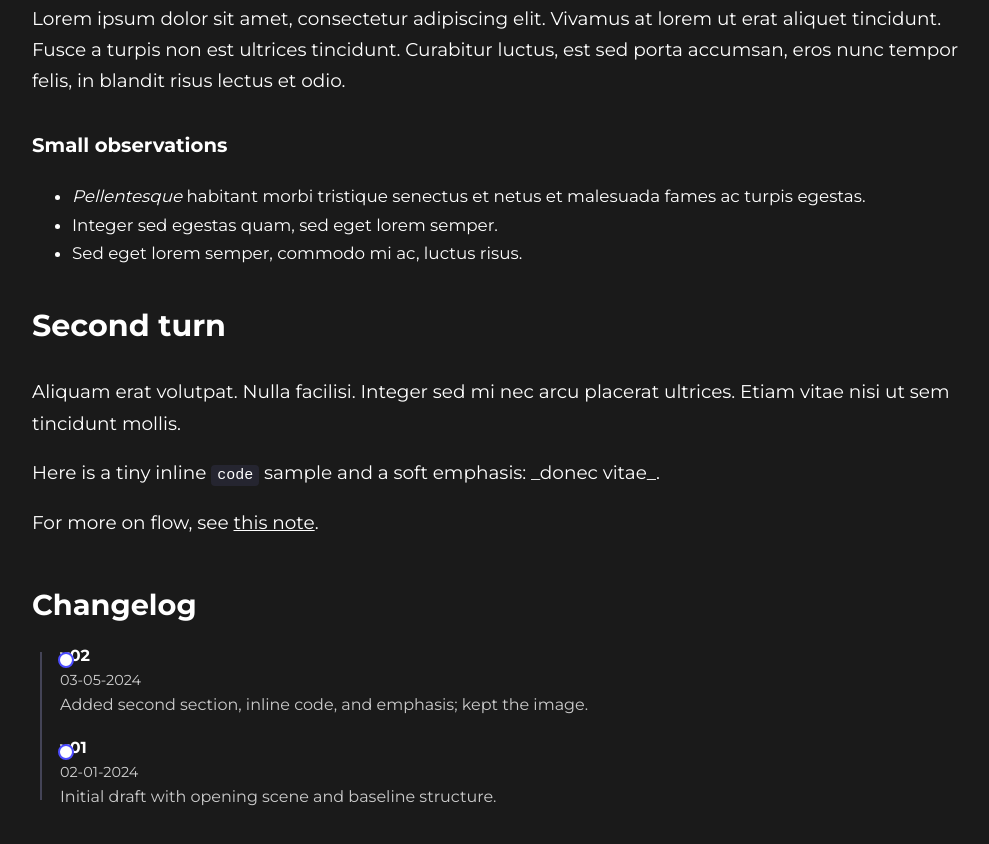
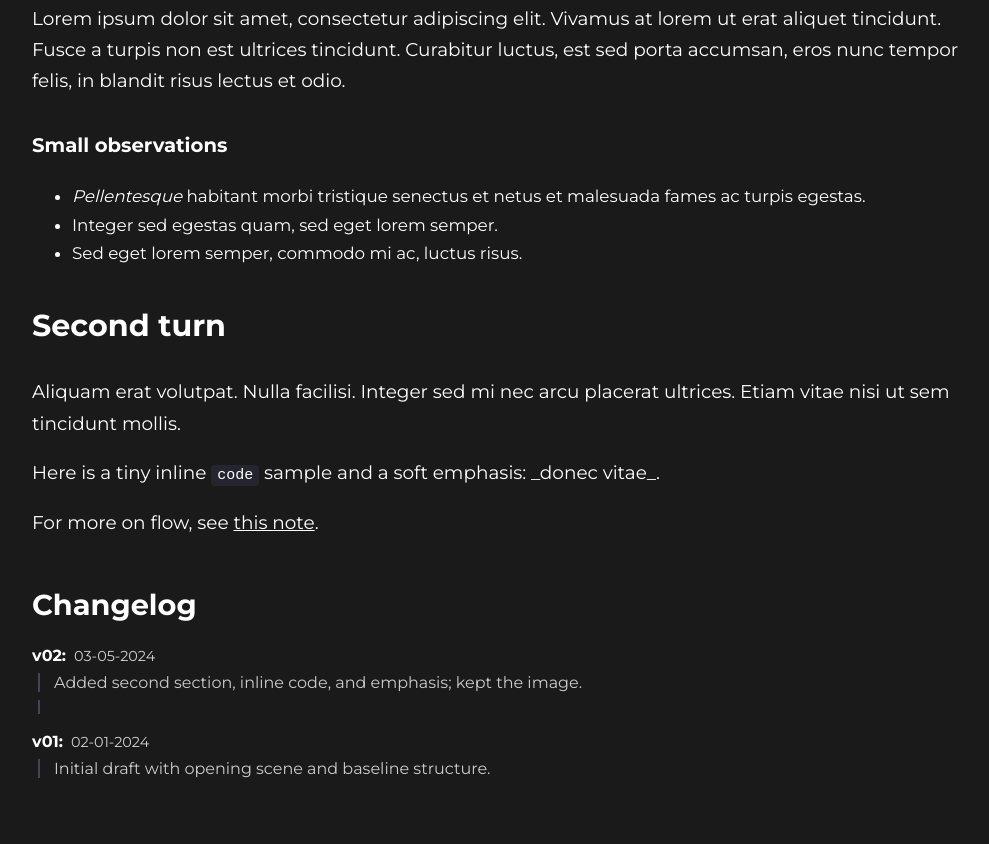
Before and after one commit to Signed-B/Signed-B.github.io, a plain HTML site: page writing/river-notes/index.html in a window 1280 px wide. Shown: the part 971-1815 px from the top of the page, without its empty margins (128-1117 px from the left). Drawn offline with Linux system fonts and the light colour scheme.

Commit message:
Restyle changelog layout

```diff
--- a/styles.css
+++ b/styles.css
@@ -278,41 +278,23 @@ nav ul li {
 
 .changelog-list {
     list-style: none;
-    padding-left: 28px;
+    padding: 0;
     margin: 16px 0 0;
-    position: relative;
+    display: flex;
+    flex-direction: column;
+    gap: 18px;
 }
 
-.changelog-list::before {
-    content: "";
-    position: absolute;
-    left: 8px;
-    top: 6px;
-    bottom: 6px;
-    width: 2px;
-    background: #444457;
+.changelog-item {
+    display: flex;
+    flex-direction: column;
+    gap: 8px;
 }
 
-.changelog-list li {
-    position: relative;
-    margin-bottom: 24px;
-}
-
-.changelog-dot {
-    position: absolute;
-    left: -2px;
-    top: 6px;
-    width: 12px;
-    height: 12px;
-    border-radius: 50%;
-    background: #ffffff;
-    border: 2px solid #4c4cff;
-}
-
-.changelog-entry {
+.changelog-head {
     display: flex;
-    flex-direction: column;
-    gap: 6px;
+    align-items: baseline;
+    gap: 8px;
 }
 
 .changelog-version {
@@ -329,6 +311,15 @@ nav ul li {
 .changelog-message {
     color: #cccccc;
     white-space: pre-wrap;
+    border-left: 2px solid #444457;
+    padding-left: 14px;
+    margin-left: 6px;
+}
+
+.changelog-spacer {
+    border-left: 2px solid #444457;
+    height: 14px;
+    margin-left: 6px;
 }
 
 /* Change view */
--- a/writing/river-notes/index.html
+++ b/writing/river-notes/index.html
@@ -41,21 +41,21 @@
 <section class="changelog">
   <h2>Changelog</h2>
   <ul class="changelog-list">
-    <li>
-  <div class="changelog-dot"></div>
-  <div class="changelog-entry">
-    <a href="/writing/river-notes/change/?f=2" class="changelog-version">v02</a>
+    <li class="changelog-item">
+  <div class="changelog-head">
+    <a href="/writing/river-notes/change/?f=2" class="changelog-version">v02:</a>
     <span class="changelog-date">03-05-2024</span>
-    <div class="changelog-message">Added second section, inline code, and emphasis; kept the image.</div>
   </div>
+  <div class="changelog-message">Added second section, inline code, and emphasis; kept the image.</div>
+  <div class="changelog-spacer" aria-hidden="true"></div>
 </li>
-<li>
-  <div class="changelog-dot"></div>
-  <div class="changelog-entry">
-    <a href="/writing/river-notes/change/?f=1" class="changelog-version">v01</a>
+<li class="changelog-item">
+  <div class="changelog-head">
+    <a href="/writing/river-notes/change/?f=1" class="changelog-version">v01:</a>
     <span class="changelog-date">02-01-2024</span>
-    <div class="changelog-message">Initial draft with opening scene and baseline structure.</div>
   </div>
+  <div class="changelog-message">Initial draft with opening scene and baseline structure.</div>
+
 </li>
   </ul>
 </section>
```
Also changed, not shown: render.js (+9 -8 lines), writing/quiet-machines/index.html (+10 -10 lines).
